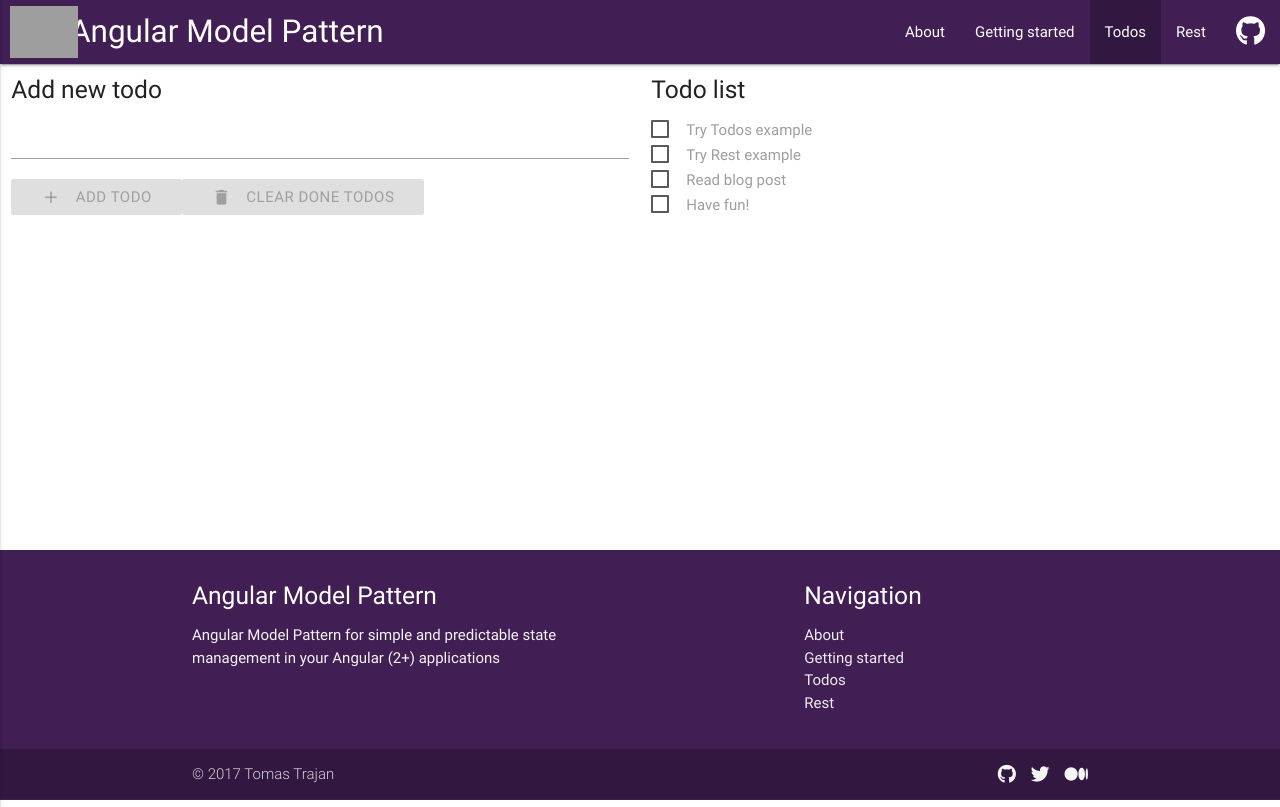
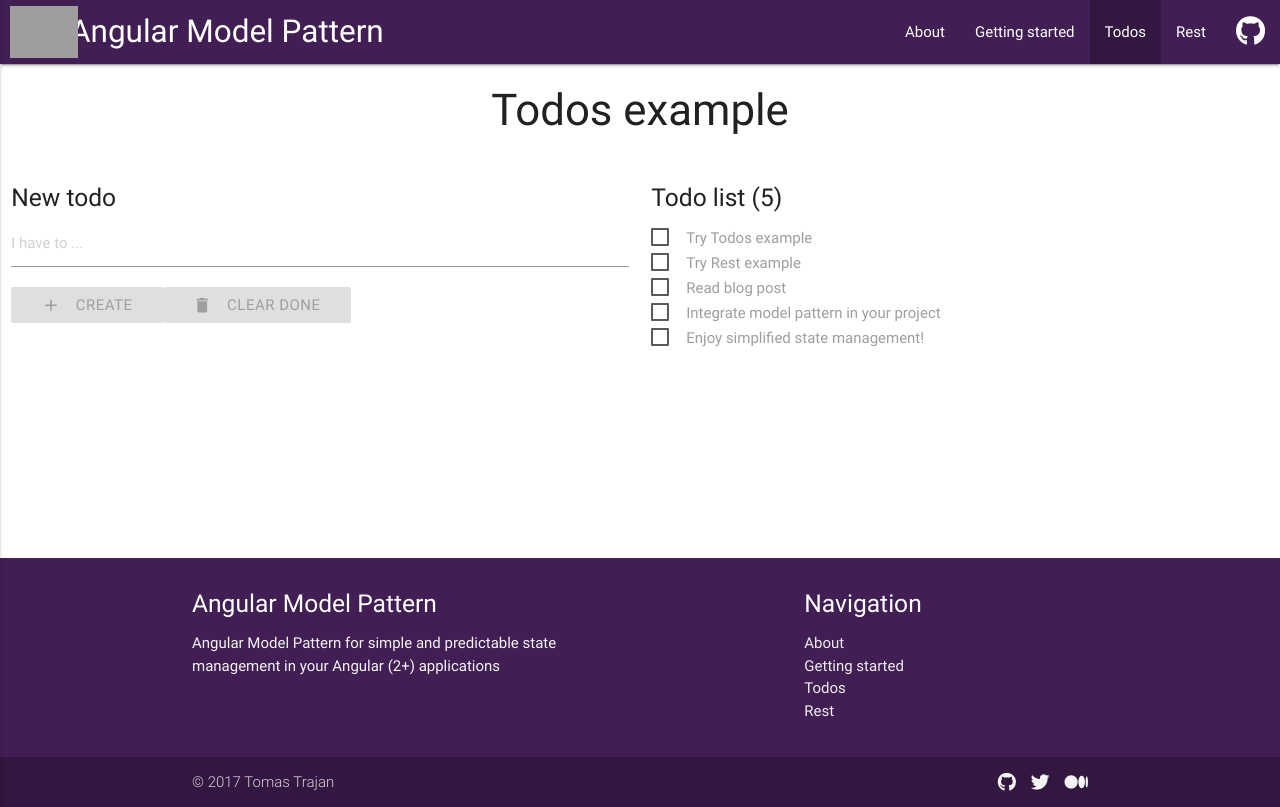
Before and after one commit to tomastrajan/angular-model-pattern-example, an Angular app: page /todos in a window 1280 px wide. Built offline with nearby package versions, Linux system fonts and the light colour scheme; grey boxes are pictures that could not be loaded.

Commit message:
feat: add all done todos message

```diff
--- a/src/app/app.component.scss
+++ b/src/app/app.component.scss
@@ -2,17 +2,17 @@
 
 .page-content {
   min-height: 100%;
-  margin-bottom: -250px;
+  margin-bottom: -242px;
 
   @media #{$medium-and-down} {
-    margin-bottom: -320px;
+    margin-bottom: -323px;
   }
 }
 .page-footer, .page-content-push {
-  height: 250px;
+  height: 242px;
 
   @media #{$medium-and-down} {
-    height: 320px;
+    height: 323px;
   }
 }
 
--- a/src/app/todos/todos.component.html
+++ b/src/app/todos/todos.component.html
@@ -1,8 +1,14 @@
+<div class="row">
+  <div class="col s12 center-align">
+    <h3>Todos example</h3>
+  </div>
+</div>
 <div class="row">
   <div class="col m6 s12">
-    <h5>Add new todo</h5>
+    <h5>New todo</h5>
     <input type="text"
            class="new"
+           placeholder="I have to ..."
            [value]="newTodo"
            (keyup)="onNewTodoChange($event.target.value)"
            (keyup.enter)="onAddTodo()"
@@ -10,18 +16,21 @@
     <button class="btn waves-effect waves-light add"
             (click)="onAddTodo()"
             [disabled]="newTodo.length < 3">
-      <i class="material-icons left">add</i> Add todo
+      <i class="material-icons left">add</i> Create
     </button>
     <button class="btn waves-effect waves-light clear"
             (click)="onClearDoneTodosClick()"
             [disabled]="counts.done === 0">
-      <i class="material-icons left">delete</i> Clear done todos
+      <i class="material-icons left">delete</i> Clear done
     </button>
     <br />
     <br />
   </div>
   <div class="col m6 s12">
-    <h5>Todo list</h5>
+    <h5>Todo list ({{counts.active}})</h5>
+    <p class="all-done" *ngIf="counts.done === 0 && counts.active === 0">
+      Yaay! You have completed everything on your todo list...
+    </p>
     <ul>
       <li *ngFor="let todo of todosService.todos$ | async; trackBy: todosTrackBy" [@flyInOut]>
         <input type="checkbox"
--- a/src/app/todos/todos.service.ts
+++ b/src/app/todos/todos.service.ts
@@ -34,7 +34,8 @@ export class TodosService implements Resolve<boolean> {
       { name: 'Try Todos example', done: false },
       { name: 'Try Rest example', done: false },
       { name: 'Read blog post', done: false },
-      { name: 'Have fun!', done: false }
+      { name: 'Integrate model pattern in your project', done: false },
+      { name: 'Enjoy simplified state management!', done: false }
     ]);
     return Observable.of(true);
   }
```
Also changed, not shown: 2 other files (tests, documents, lock files or other folders).
